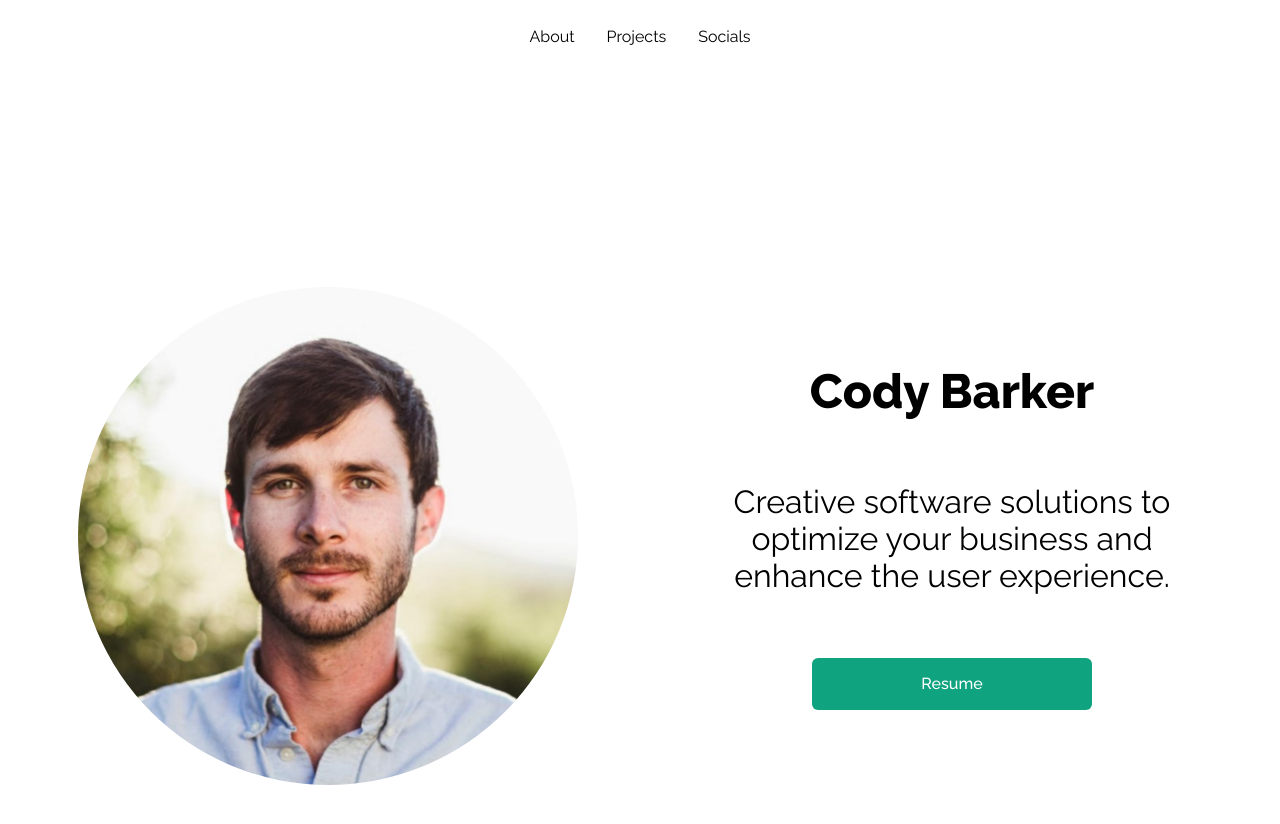
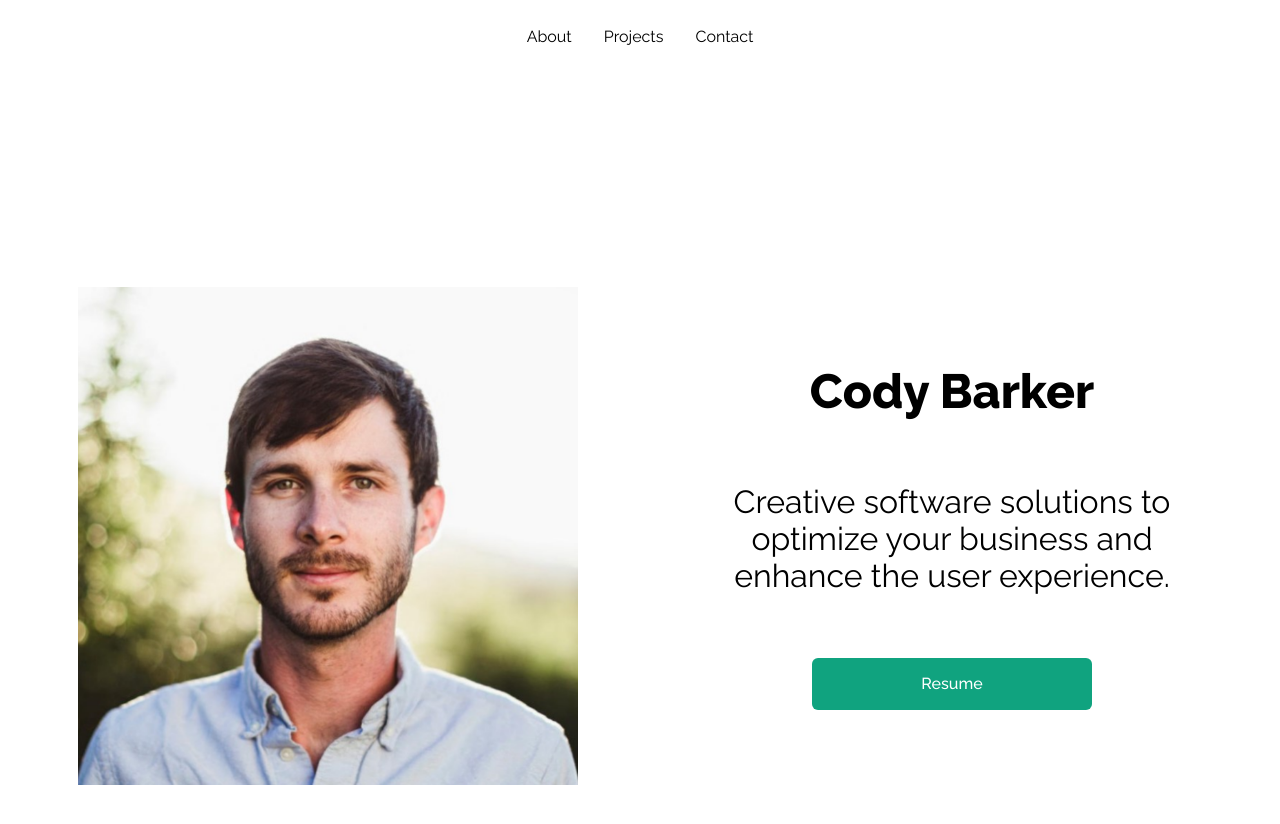
Before and after one commit to cody-barker/portfolio-site-v2, a React (Create React App) app: page / in a window 1280 px wide. Shown: the top 824 px of the page. Built offline with nearby package versions, Linux system fonts and the light colour scheme.

Commit message:
add first 3 project titles and subtitles

```diff
--- a/src/Components/NavBar.js
+++ b/src/Components/NavBar.js
@@ -15,8 +15,8 @@ function NavBar() {
           </NavLink>
         </li>
         <li className="nav__item">
-          <NavLink to="#socials" className="nav__link">
-            Socials
+          <NavLink to="#contact" className="nav__link">
+            Contact
           </NavLink>
         </li>
       </ul>
--- /dev/null
+++ b/src/Components/Project.js
@@ -0,0 +1,5 @@
+function Project() {
+  return <div>Project</div>;
+}
+
+export default Project;
--- a/src/Styles/App.css
+++ b/src/Styles/App.css
@@ -81,7 +81,7 @@ body {
 
 .header__image {
   width: clamp(50px, 100%, 500px);
-  border-radius: 50%;
+  /* border-radius: 50%; */
 }
 
 .header__content {
```
Also changed, not shown: src/Components/ProjectGroup.js (added, +31 -0 lines), 1 other file (tests, documents, lock files or other folders).
